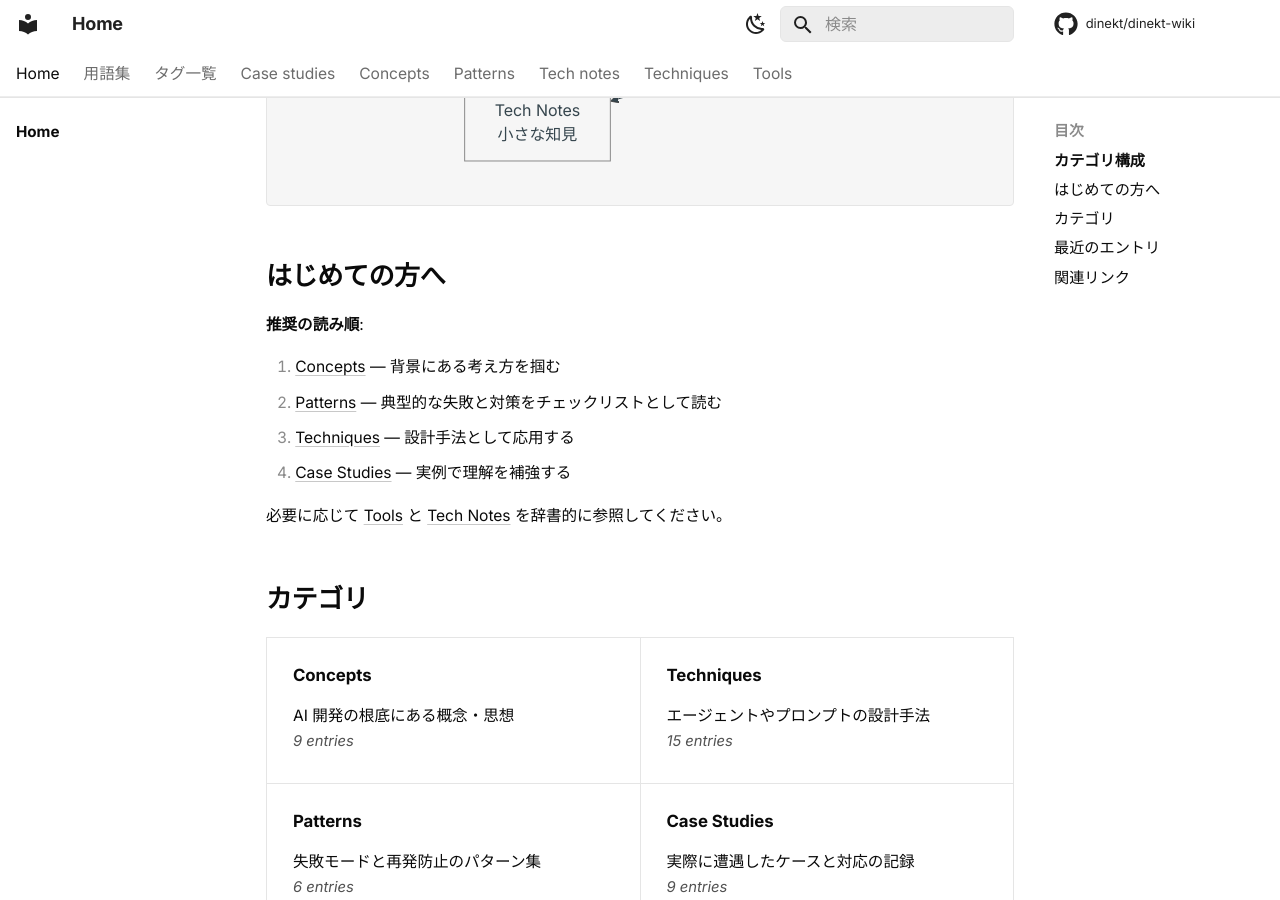
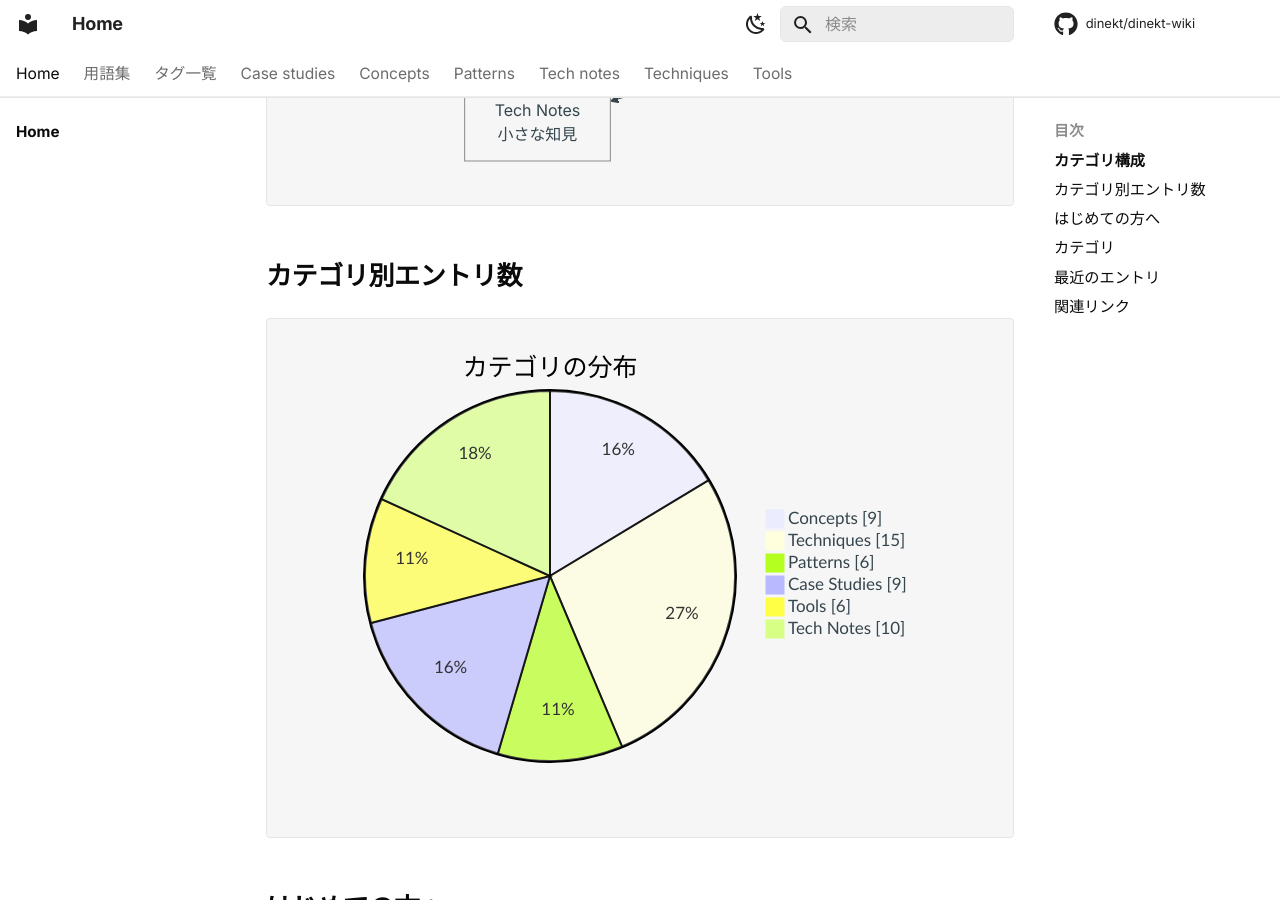
Before and after one commit to dinekt/dinekt-wiki, an MkDocs documentation site: the page built from docs/index.md, in a window 1280 px wide and 900 px high, scrolled down 870 px. Built offline with MkDocs 1.6.1 and Material for MkDocs 9.7.7, drawn with Linux system fonts in a browser that asks for light colours; comment, search, counter and statistics services are not loaded.

Commit message:
round 32: home category distribution pie chart
- Home now shows dynamic mermaid pie chart of entry distribution per category

````diff
--- a/docs/index.md
+++ b/docs/index.md
@@ -30,6 +30,18 @@ flowchart TD
     style CS fill:#e3f2fd,stroke:#64b5f6
     style TO fill:#fff3e0,stroke:#ffb74d
     style TN fill:#f6f6f6,stroke:#8a8a8a
+```
+
+## カテゴリ別エントリ数
+
+```mermaid
+pie showData title カテゴリの分布
+    "Concepts" : 9
+    "Techniques" : 15
+    "Patterns" : 6
+    "Case Studies" : 9
+    "Tools" : 6
+    "Tech Notes" : 10
 ```
 
 ## はじめての方へ
````
